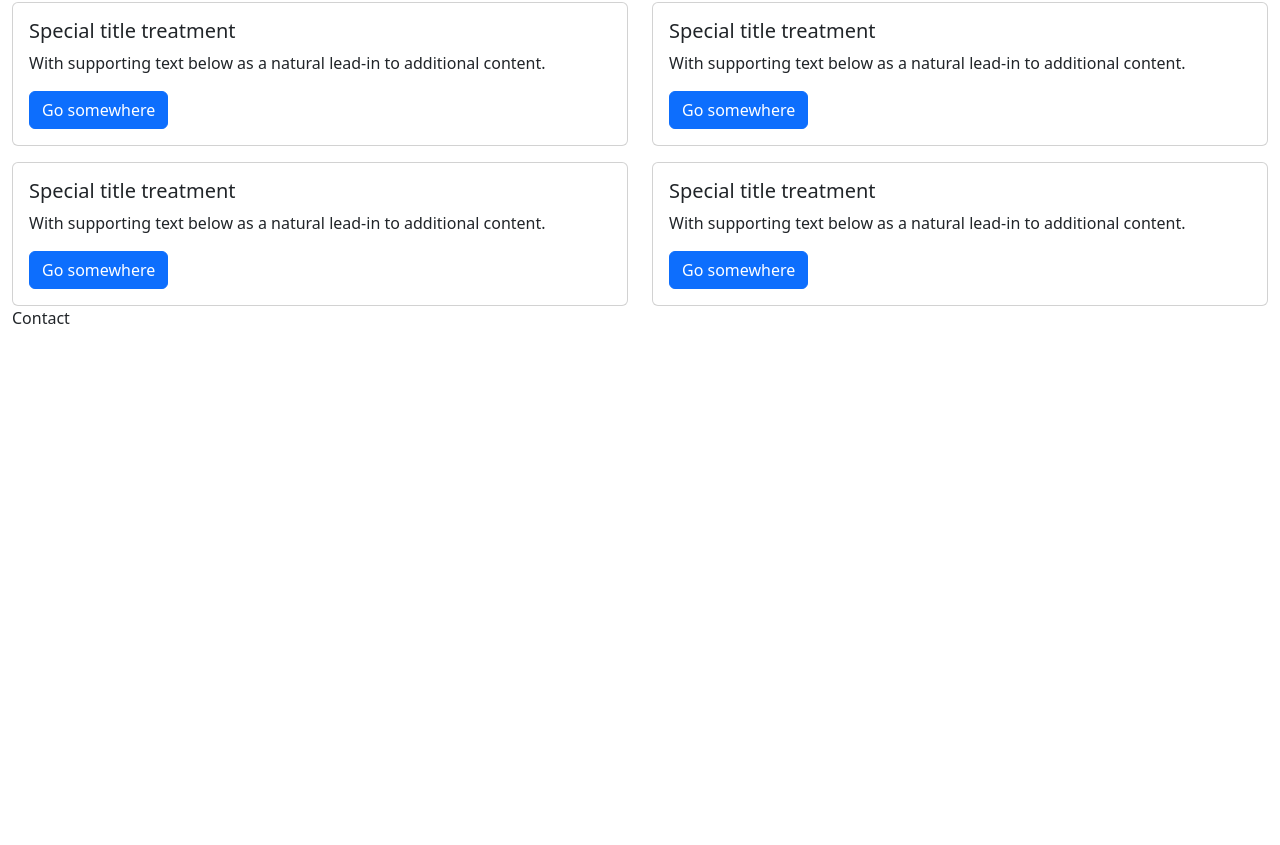
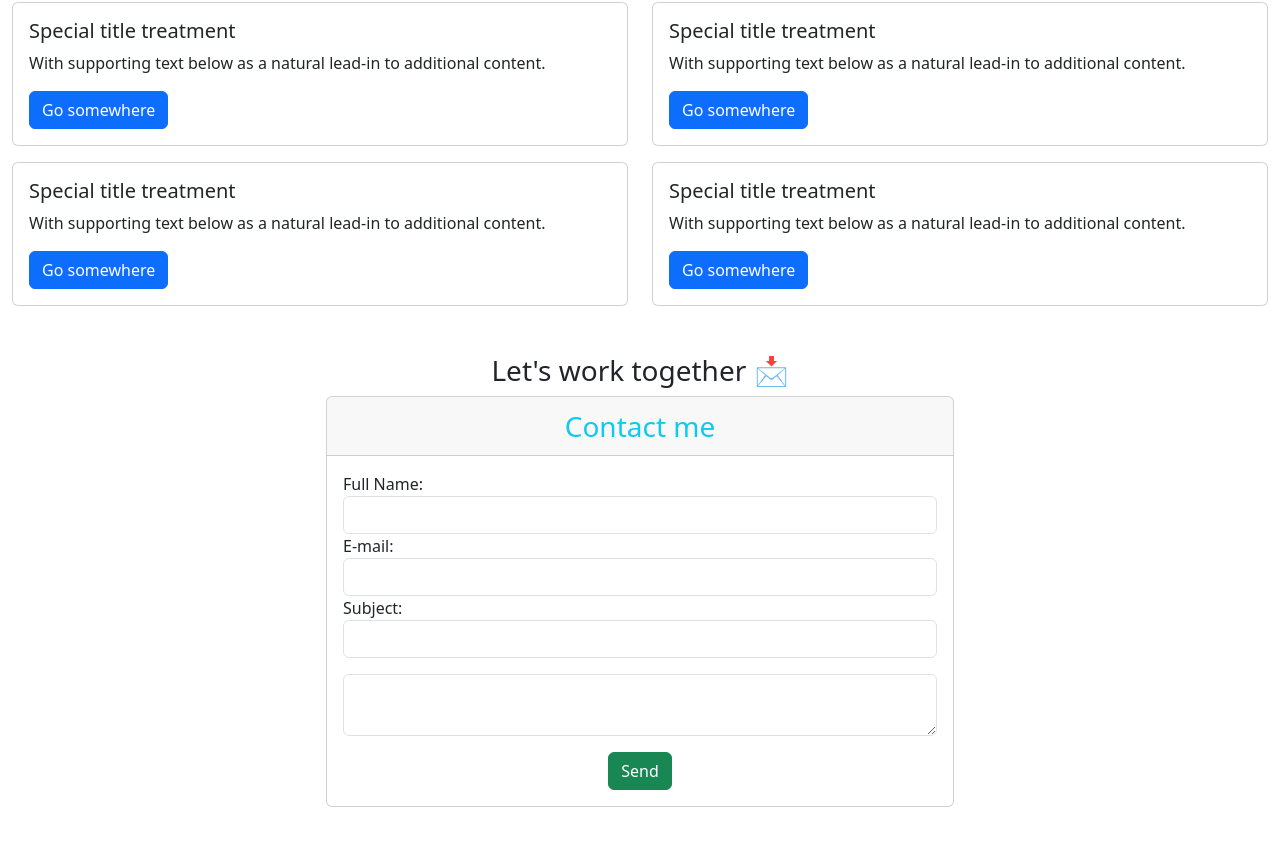
Before and after one commit to sreeparnadas/my_portfolio, a React (Vite) app: page / in a window 1280 px wide. Shown: the part 815-1660 px from the top of the page. Before the commit the page ends 1145 px from the top, so only its background shows below. Built offline with nearby package versions, Linux system fonts and the light colour scheme.

Commit message:
implemented emailjs

```diff
--- a/package.json
+++ b/package.json
@@ -10,6 +10,7 @@
     "preview": "vite preview"
   },
   "dependencies": {
+    "@emailjs/browser": "^4.4.1",
     "bootstrap": "^5.3.7",
     "react": "^19.1.0",
     "react-dom": "^19.1.0"
--- a/src/components/Contact.tsx
+++ b/src/components/Contact.tsx
@@ -1,7 +1,59 @@
-function Contact(){
+import React, { useRef } from 'react';
+import emailjs from '@emailjs/browser';
+
+
+const Contact = () => {
+    const form = useRef();
+    const sendEmail = (e) => {
+    e.preventDefault();
+
+    emailjs
+      .sendForm('service_43tc7h9', 'template_43mf7zt', form.current, {
+        publicKey: 'ZCiR3-5STB_hcTSvn',
+      })
+      .then(
+        () => {
+          console.log('SUCCESS!');
+        },
+        (error) => {
+          console.log('FAILED...', error.text);
+        },
+      );
+    };
     return (
         <>
-           Contact
+           <h3 className='text-center pt-5'>Let's work together 📩</h3>
+
+           <div className='d-flex justify-content-center mb-5'>
+                <div className="card w-50">
+                    <div className="card-header text-info fs-3 text-center">
+                        Contact me
+                    </div>
+                    <div className="card-body">
+                        <form className='d-flex flex-column' ref={form}>
+                            <div className='form-group'>
+                                <label>Full Name:</label>
+                                <input type='text' className='form-control' name='user_name'></input>
+                            </div>
+                            <div className='form-group'>
+                                <label >E-mail:</label>
+                                <input type='text' className='form-control' name='user_email'></input>
+                            </div>
+                            <div className='form-group'>
+                                <label>Subject:</label>
+                                <input type='text' className='form-control' name='subject'></input>
+                            </div>
+                            <div className='form-group mt-3'>
+                                <textarea aria-label="With textarea" className='form-control' name='message'></textarea>
+                            </div>
+                            <div className="d-flex justify-content-center">
+                                <button type="button" className="btn btn-success mt-3" name='send_mail' id='send-mail-btn' onClick={sendEmail}>Send</button>
+                            </div>
+                        </form>
+                    </div>
+                </div>
+           </div>
+
         </>
     )
 }
```
Also changed, not shown: 1 other file (tests, documents, lock files or other folders).
